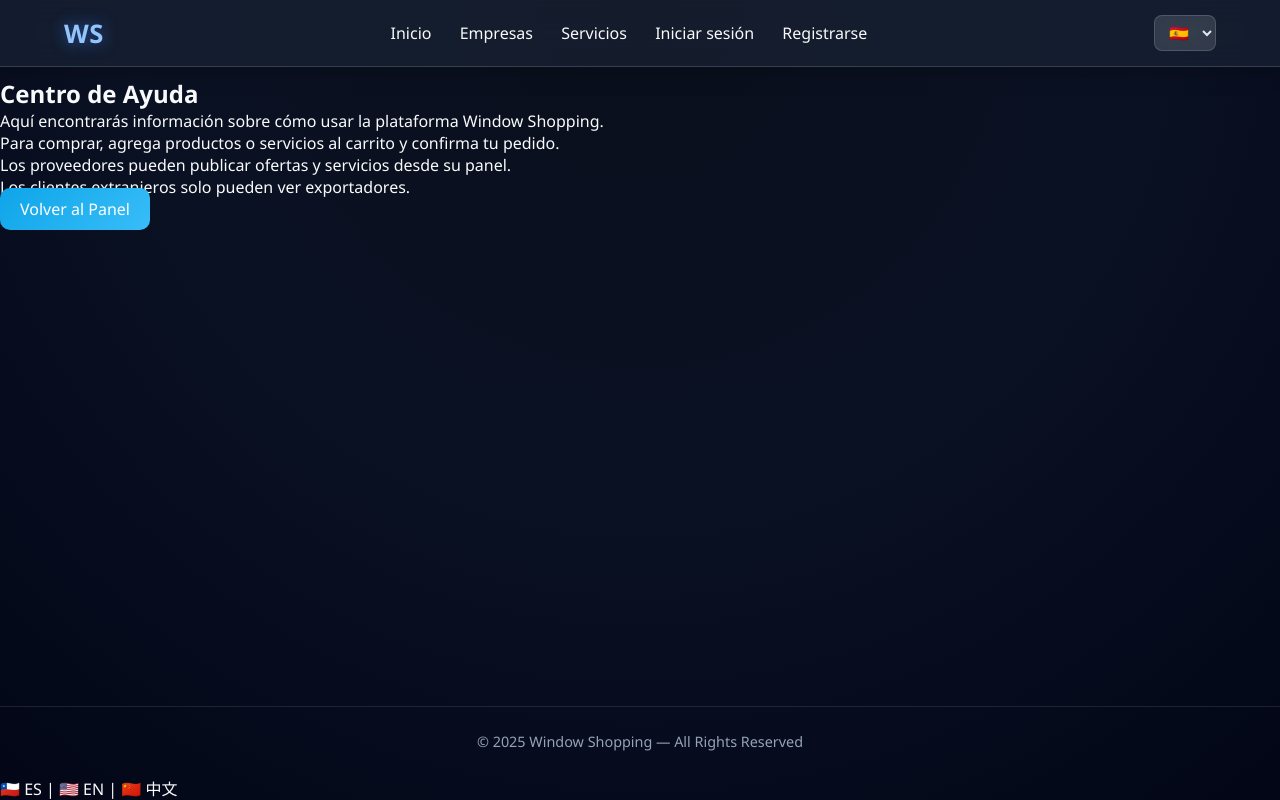
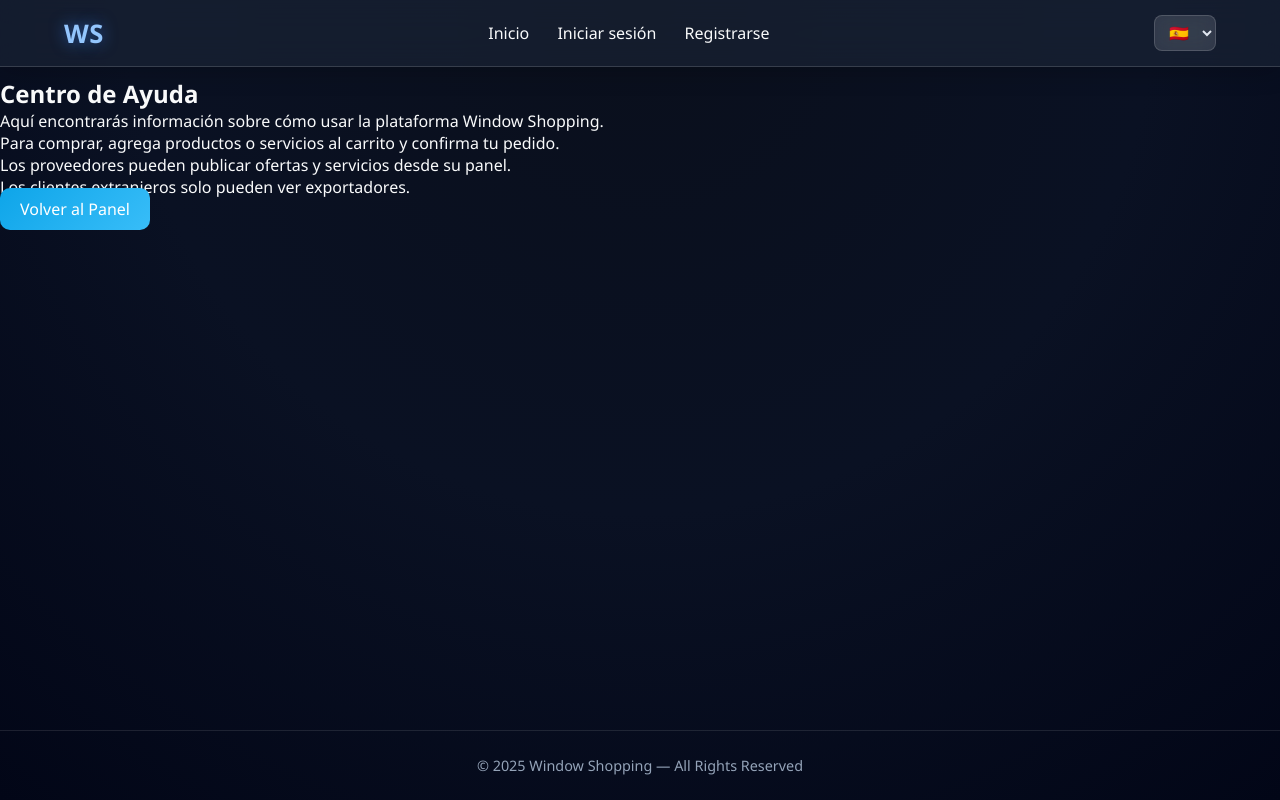
Before and after one commit to crhponce-blip/window-shopping, a Flask app: page /ayuda in a window 1280 px wide. Run offline with Flask 3, Linux system fonts and the light colour scheme.

Commit message:
Update base.html

```diff
--- a/templates/base.html
+++ b/templates/base.html
@@ -4,22 +4,20 @@
   <meta charset="UTF-8" />
   <meta name="viewport" content="width=device-width, initial-scale=1.0" />
   <title>{{ titulo or "Window Shopping" }}</title>
-
-  <!-- ✅ CORREGIDO: ahora apunta directo a /static/style.css -->
   <link rel="stylesheet" href="{{ url_for('static', filename='style.css') }}">
 </head>
 <body>
   <header class="navbar">
     <div class="logo">WS</div>
     <nav>
-      <a href="{{ url_for('home') }}">{{ t("Inicio") }}</a>
-      <a href="{{ url_for('clientes') }}">{{ t("Empresas") }}</a>
-      <a href="{{ url_for('servicios') }}">{{ t("Servicios") }}</a>
       {% if session.get("user") %}
+        <a href="{{ url_for('home') }}">{{ t("Inicio") }}</a>
+        <a href="{{ url_for('empresas') }}">{{ t("Empresas") }}</a>
         <a href="{{ url_for('carrito') }}">{{ t("Carrito") }}</a>
         <a href="{{ url_for('perfil') }}">{{ t("Perfil") }}</a>
         <a href="{{ url_for('logout') }}">{{ t("Salir") }}</a>
       {% else %}
+        <a href="{{ url_for('home') }}">{{ t("Inicio") }}</a>
         <a href="{{ url_for('login') }}">{{ t("Iniciar sesión") }}</a>
         <a href="{{ url_for('register_router') }}">{{ t("Registrarse") }}</a>
       {% endif %}
@@ -42,19 +40,11 @@
         {% endfor %}
       {% endwith %}
     </div>
-
     {% block content %}{% endblock %}
   </main>
 
   <footer class="footer">
     © 2025 Window Shopping — All Rights Reserved
   </footer>
-
-  <!-- 🔻 Este bloque se movió dentro del <body> -->
-  <div style="float:right; margin-right:20px;">
-    <a href="{{ url_for('set_lang') }}?lang=es">🇨🇱 ES</a> |
-    <a href="{{ url_for('set_lang') }}?lang=en">🇺🇸 EN</a> |
-    <a href="{{ url_for('set_lang') }}?lang=zh">🇨🇳 中文</a>
-  </div>
 </body>
 </html>
```
